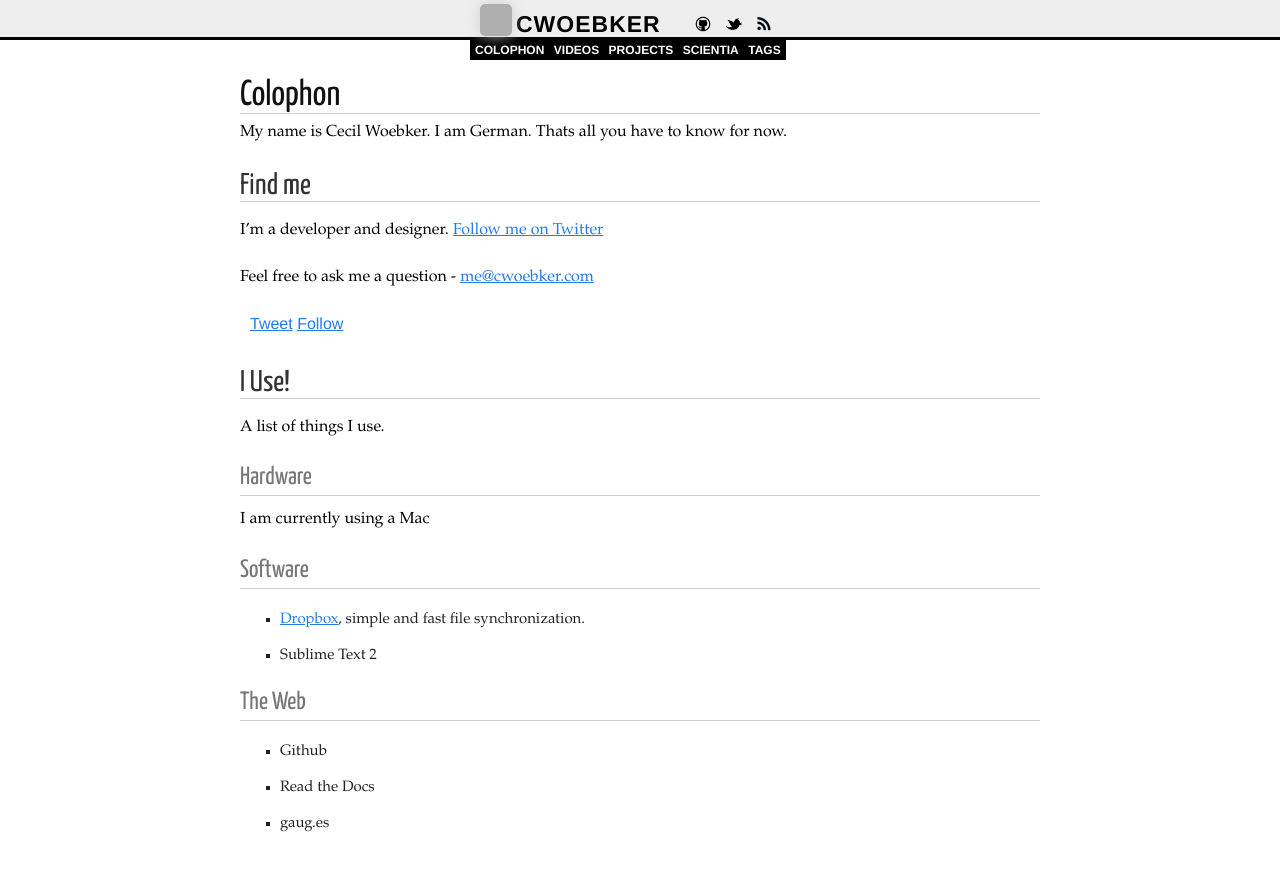
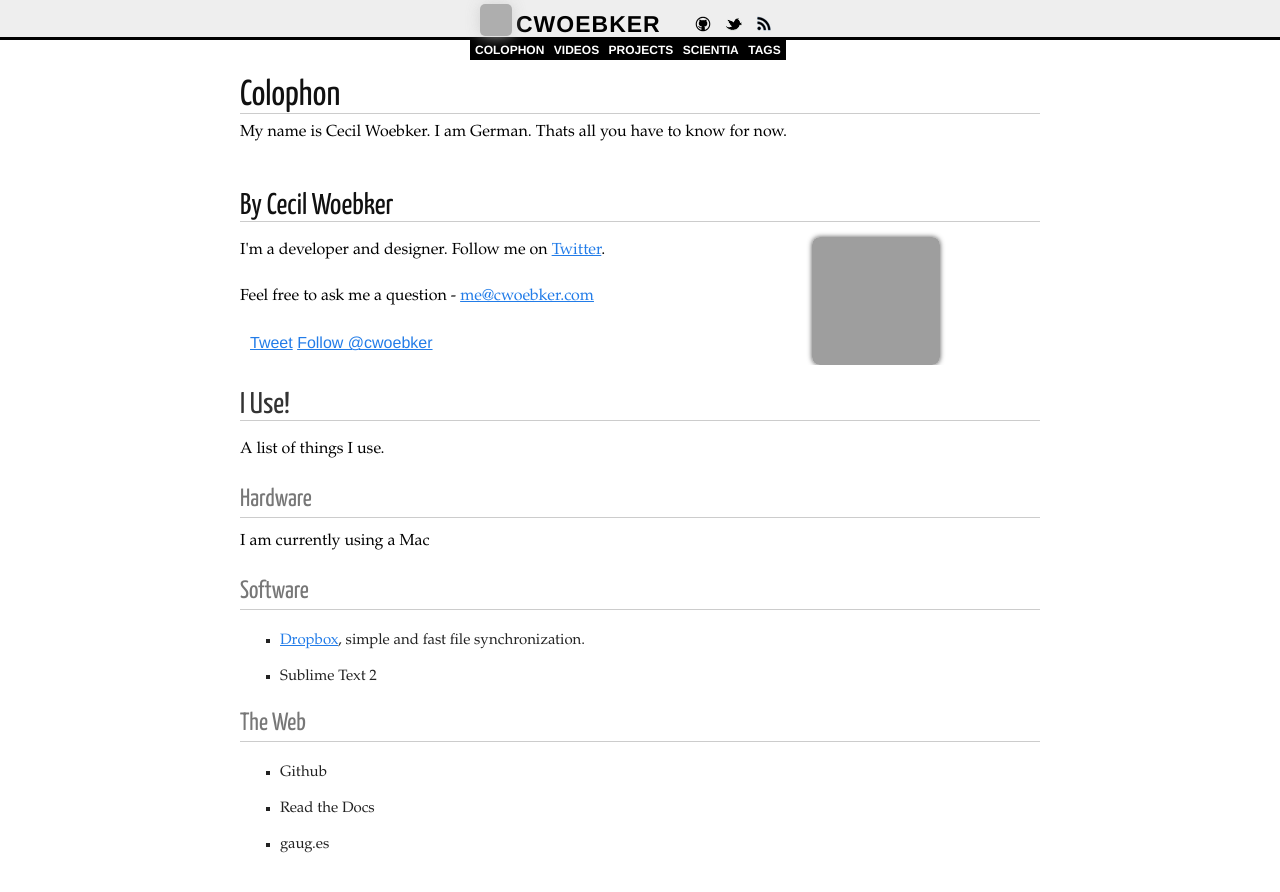
Before and after one commit to cwoebker/.com, a Jekyll site: the page built from colophon.markdown, in a window 1280 px wide and 955 px high. Shown: the top 892 px of the window. Built offline with Jekyll 4.4.1, drawn with Linux system fonts in a browser that asks for light colours; Markdown is read by kramdown in place of the engine named in the settings; comment, search, counter and statistics services are not loaded; part of the change alters nothing that is shown; grey boxes are pictures that could not be loaded.

Commit message:
about section in colophon, simplified

```diff
--- a/colophon.markdown
+++ b/colophon.markdown
@@ -5,23 +5,7 @@ title: Colophon
 
 My name is Cecil Woebker. I am German. Thats all you have to know for now.
 
-## Find me
-
-I'm a developer and designer. [Follow me on Twitter](https://twitter.com/cwoebker)
-
-Feel free to ask me a question - <me@cwoebker.com>
-
-<div id="footerbar">
-  <a class="FlattrButton" style="display:none;" rev="flattr;button:compact;" href="http://cwoebker.com"></a>
-  <noscript><a href="http://flattr.com/thing/427930/cwoebker" target="_blank">
-      <img src="http://api.flattr.com/button/flattr-badge-large.png" alt="Flattr this" title="Flattr this" border="0" /></a></noscript>
-  <a href="http://twitter.com/share" class="twitter-share-button" data-count="none" data-via="cwoebker">Tweet</a>
-  <script type="text/javascript" src="http://platform.twitter.com/widgets.js"></script>
-  <a href="http://twitter.com/cwoebker" class="twitter-follow-button" data-show-count="true">Follow</a>
-  <script src="http://platform.twitter.com/widgets.js" type="text/javascript"></script>
-  <!--<iframe src="http://markdotto.github.com/github-buttons/github-btn.html?user=cwoebker&type=follow&count=true"
-  allowtransparency="true" frameborder="0" scrolling="0" width="165" height="20px"></iframe>-->
-</div>
+{% include about.html %}
 
 ## I Use!
 
```
